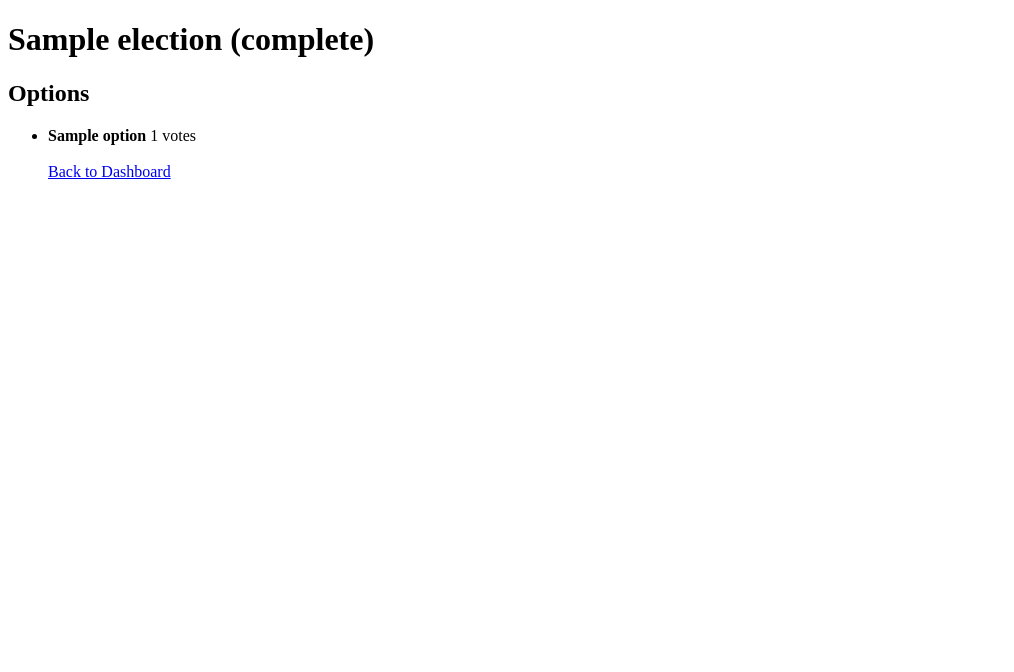
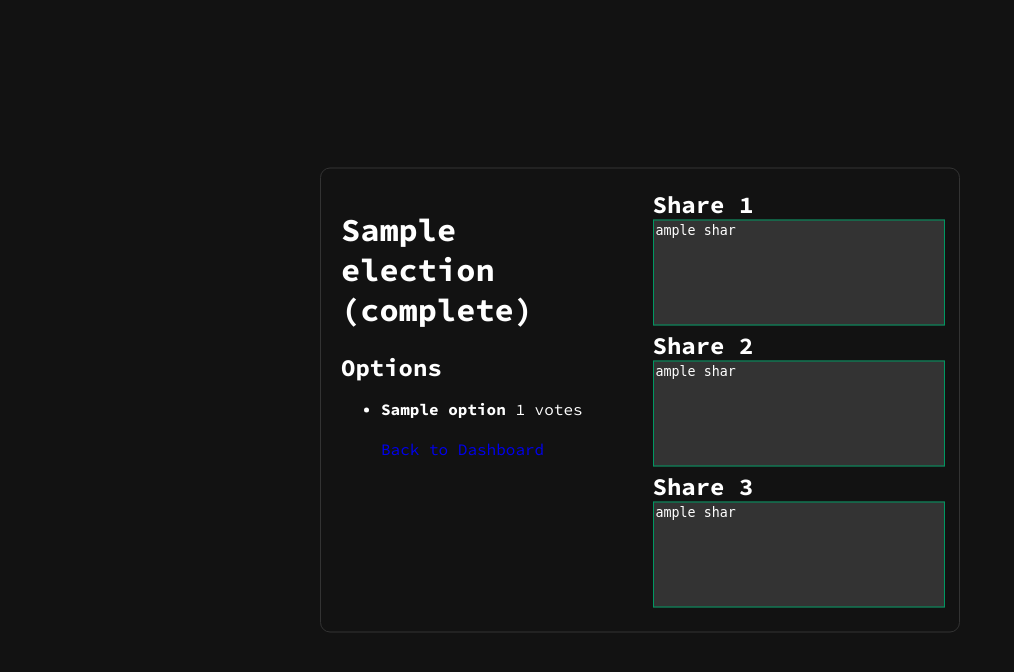
Before and after one commit to armoredvortex/woc, a Flask app: template app/templates/election.html in a window 1280 px wide. Shown: the top 672 px of the page, without its empty margins (0-1014 px from the left). Run offline with Flask 3, Linux system fonts and the light colour scheme; tables that the repository leaves empty hold one stand-in row (values such as "Sample post"); the template is opened without the code that fills it: values that come from a table or form of the project are taken from there, most other values are stand-ins (such as "Sample title", 1, 10 or a date in 2020); some libraries are stand-ins or nearby versions.

Commit message:
styling to election page

```diff
--- a/app/routes/main_routes.py
+++ b/app/routes/main_routes.py
@@ -1,6 +1,7 @@
 from flask import Blueprint, render_template, request, redirect
 from app.models import db, Election, Option
 from app.utils import generate_keys, generate_shares
+import re
 
 
 # Define Blueprint
@@ -41,5 +42,8 @@ def create_election():
 @main_bp.route('/election/<int:election_id>', methods=['GET', 'POST'])
 def election(election_id):
     election = Election.query.get(election_id)
+    shares_list = re.search(r'\[(.*?)\]', election.shares).group(1)
+    shares_list = shares_list.split(', ')
     options = Option.query.filter_by(election_id=election_id).all()
-    return render_template('election.html', election=election, options=options)
+    election.shares = "Hidden"
+    return render_template('election.html', election=election, options=options, shares=shares_list)
--- /dev/null
+++ b/app/static/css/election.css
@@ -0,0 +1,47 @@
+body {
+    background-color: #121212;
+    color: #FFFFFF;
+    font-family: "Source Code Pro", monospace;
+}
+
+.container {
+    border: 1px solid #333;
+    width: fit-content;
+    padding: 20px;
+    border-radius: 10px;
+    display: flex;
+    flex-direction: column;
+    position: absolute;
+    top: 50%;
+    left: 50%;
+
+    transform: translate(-50%, -50%);
+}
+
+a {
+    text-decoration: none;
+}
+
+h2 {
+    margin: 0;
+}
+
+.grid {
+    display: grid;
+    grid-template-columns: repeat(2, 1fr);
+    grid-template-rows: 1fr;
+    grid-column-gap: 0px;
+    grid-row-gap: 0px;
+    grid-gap: 25px;
+}
+
+textarea {
+    width: 100%;
+    height: 100px;
+    resize: none;
+    background-color: #333;
+    border-color: #009862;
+    color: #FFFFFF;
+    /* white-space: nowrap; */
+    text-wrap: soft;
+}
--- a/app/templates/election.html
+++ b/app/templates/election.html
@@ -5,9 +5,17 @@
     <meta charset="UTF-8">
     <meta name="viewport" content="width=device-width, initial-scale=1.0">
     <title>{{ election.name }} - Election</title>
+    <link rel="stylesheet" href="{{ url_for('static', filename='css/election.css') }}">
+    <style>
+        @import url('https://fonts.googleapis.com/css2?family=Montserrat:ital,wght@0,100..900;1,100..900&family=Poppins&family=Source+Code+Pro:ital,wght@0,200..900;1,200..900&display=swap');
+    </style>
+    <script src="https://kit.fontawesome.com/2b5d740196.js" crossorigin="anonymous"></script>
 </head>
 
 <body>
+    <div class="container">
+        <div class="grid">
+            <div>
                 <h1>{{ election.name }} ({{ election.status }})</h1>
 
                 <h2>Options</h2>
@@ -23,6 +31,28 @@
                     {% endfor %}
                     <br>
                     <a href="/">Back to Dashboard</a>
+                </ul>
+            </div>
+            <!-- make textboxes which are scrollable and loop through shares array and store its content in those boxes-->
+            <!-- <div class="shares">
+                {% for share in shares %}
+                <h2>Share {{i}}</h2>
+                <div class="share">
+                    <textarea readonly>{{ share}}</textarea>
+                </div>
+                {% endfor %}
+            </div> -->
+            <!-- for loop with i = o to i = 2 -->
+            <div class="shares">
+                {% for i in range(1,4) %}
+                <h2>Share {{i}}</h2>
+                <div class="share">
+                    <textarea readonly>{{ shares[i-1][1:-1] }}</textarea>
+                </div>
+                {% endfor %}
+            </div>
+        </div>
+    </div>
 </body>
 
 </html>
```
Lines whose indentation alone changed are shown as unchanged.
